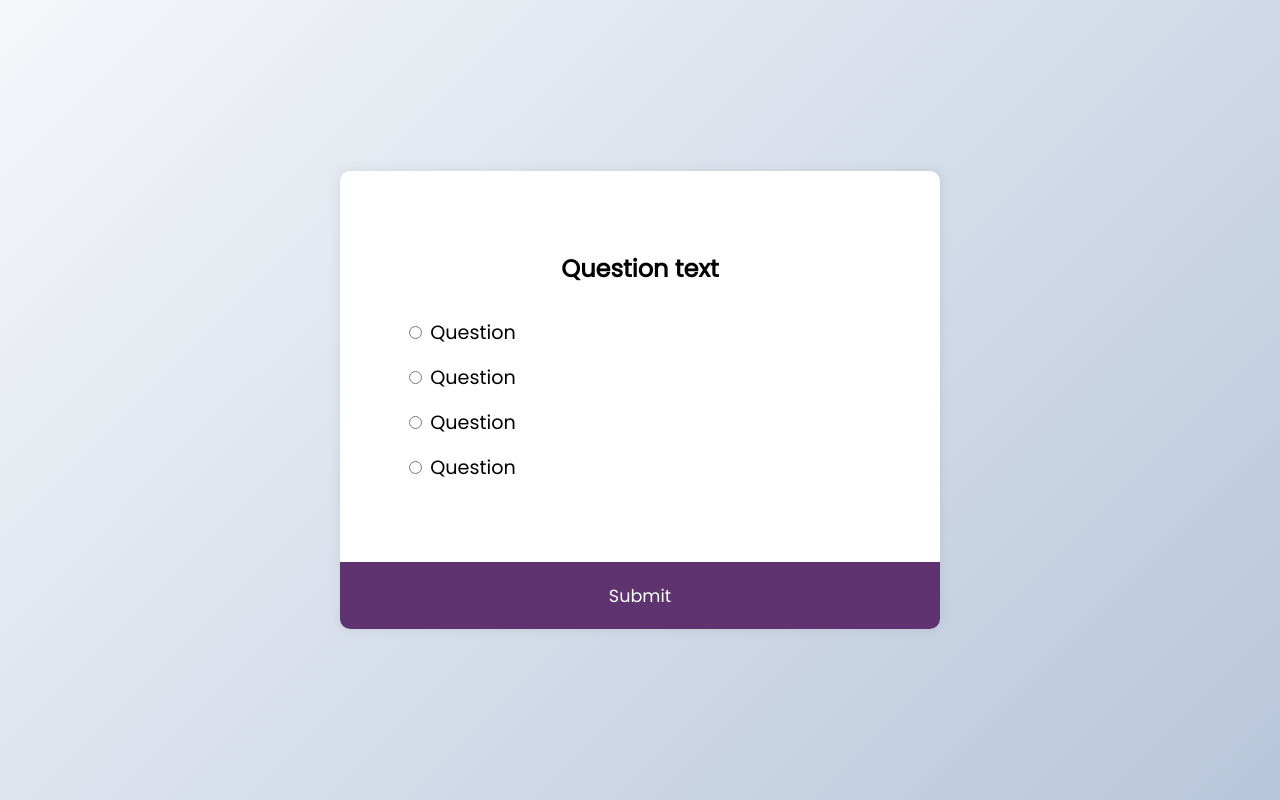
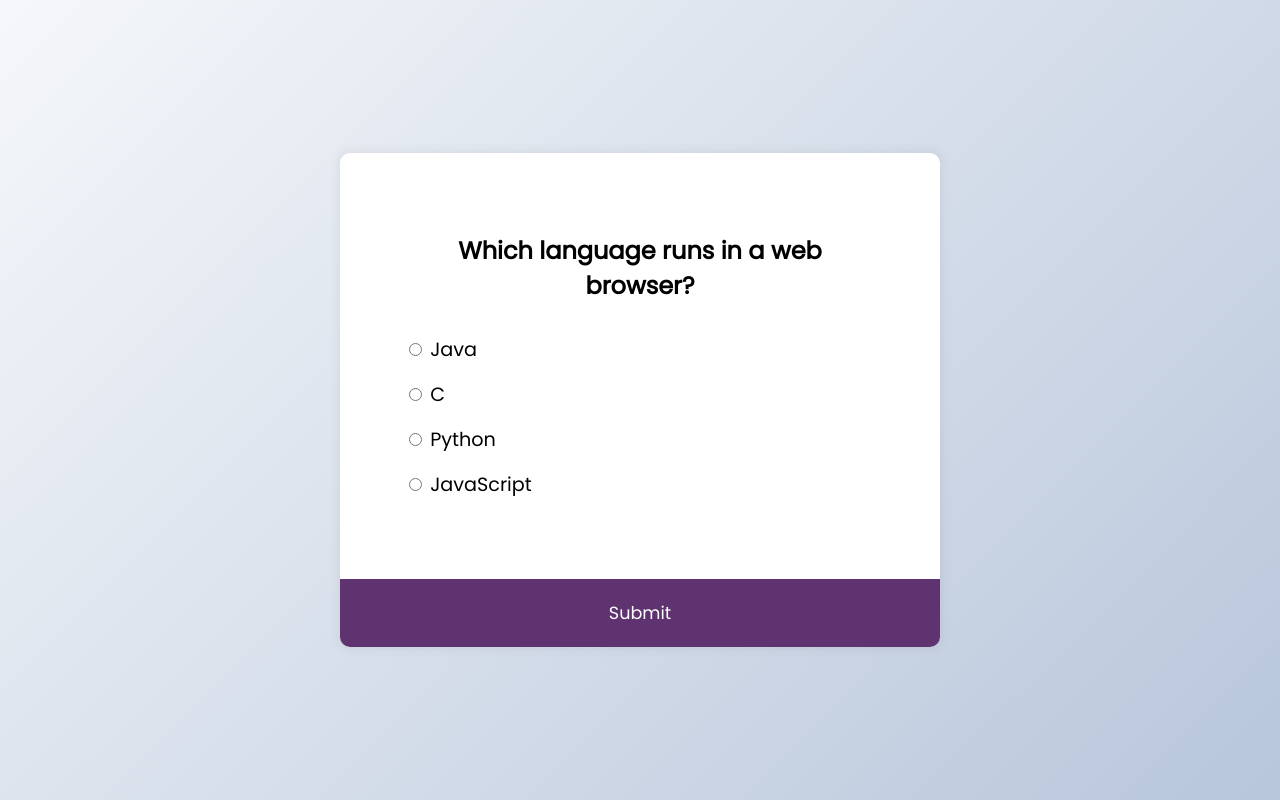
Before and after one commit to oley-projects/Quiz_App, a plain HTML site: page index.html in a window 1280 px wide. Both pictures are taken after a click on the button "Submit". Drawn offline with Linux system fonts and the light colour scheme.

Commit message:
quiz function

```diff
--- a/script.js
+++ b/script.js
@@ -0,0 +1,98 @@
+const quizData = [
+    {
+        question: "Which language runs in a web browser?",
+        a: "Java",
+        b: "C",
+        c: "Python",
+        d: "JavaScript",
+        correct: "d",
+    },
+    {
+        question: "What does CSS stand for?",
+        a: "Central Style Sheets",
+        b: "Cascading Style Sheets",
+        c: "Cascading Simple Sheets",
+        d: "Cars SUVs Sailboats",
+        correct: "b",
+    },
+    {
+        question: "What does HTML stand for?",
+        a: "Hypertext Markup Language",
+        b: "Hypertext Markdown Language",
+        c: "Hyperloop Machine Language",
+        d: "Helicopters Terminals Motorboats Lamborginis",
+        correct: "a",
+    },
+    {
+        question: "What year was JavaScript launched?",
+        a: "1996",
+        b: "1995",
+        c: "1994",
+        d: "none of the above",
+        correct: "b",
+    },
+];
+
+const quiz = document.getElementById('quiz');
+const answerEls = document.querySelectorAll('.answer');
+const questionEl = document.getElementById('question');
+const aText = document.getElementById('a_text');
+const bText = document.getElementById('b_text');
+const cText = document.getElementById('c_text');
+const dText = document.getElementById('d_text');
+const submitBtn = document.getElementById('submit');
+
+let currentQuiz = 0;
+let score = 0;
+
+loadQuiz();
+
+function loadQuiz() {
+    deselectAnswers();
+
+    const currentQuizData= quizData[currentQuiz];
+
+    questionEl.innerText = currentQuizData.question;
+    aText.innerText = currentQuizData.a;
+    bText.innerText = currentQuizData.b;
+    cText.innerText = currentQuizData.c;
+    dText.innerText = currentQuizData.d;
+}
+
+function deselectAnswers() {
+    answerEls.forEach(answerEl => answerEl.checked = false);
+}
+
+function getSelected() {
+    let answer;
+
+    answerEls.forEach(answerEl => {
+        if(answerEl.checked) {
+            answer = answerEl.id;
+        }
+    });
+
+    return answer;
+}
+
+submitBtn.addEventListener('click', () => {
+    const answer = getSelected();
+
+    if(answer) {
+        if(answer === quizData[currentQuiz].correct) {
+            score++;
+        }
+
+        currentQuiz++;
+
+        if(currentQuiz < quizData.length) {
+            loadQuiz();
+        } else {
+            quiz.innerHTML = `
+                <h2>You answered ${score}/${quizData.length} questions correctly</h2>
+
+                <button onclick="location.reload()">Reload</button>
+            `;
+        }
+    }
+});
--- a/style.css
+++ b/style.css
@@ -42,9 +42,10 @@ ul {
 ul li {
     font-size: 1.2rem;
     margin: 1rem 0;
+
 }
 
-ul li label {
+ul li label, ul li input {
     cursor: pointer;
 }
 
```
